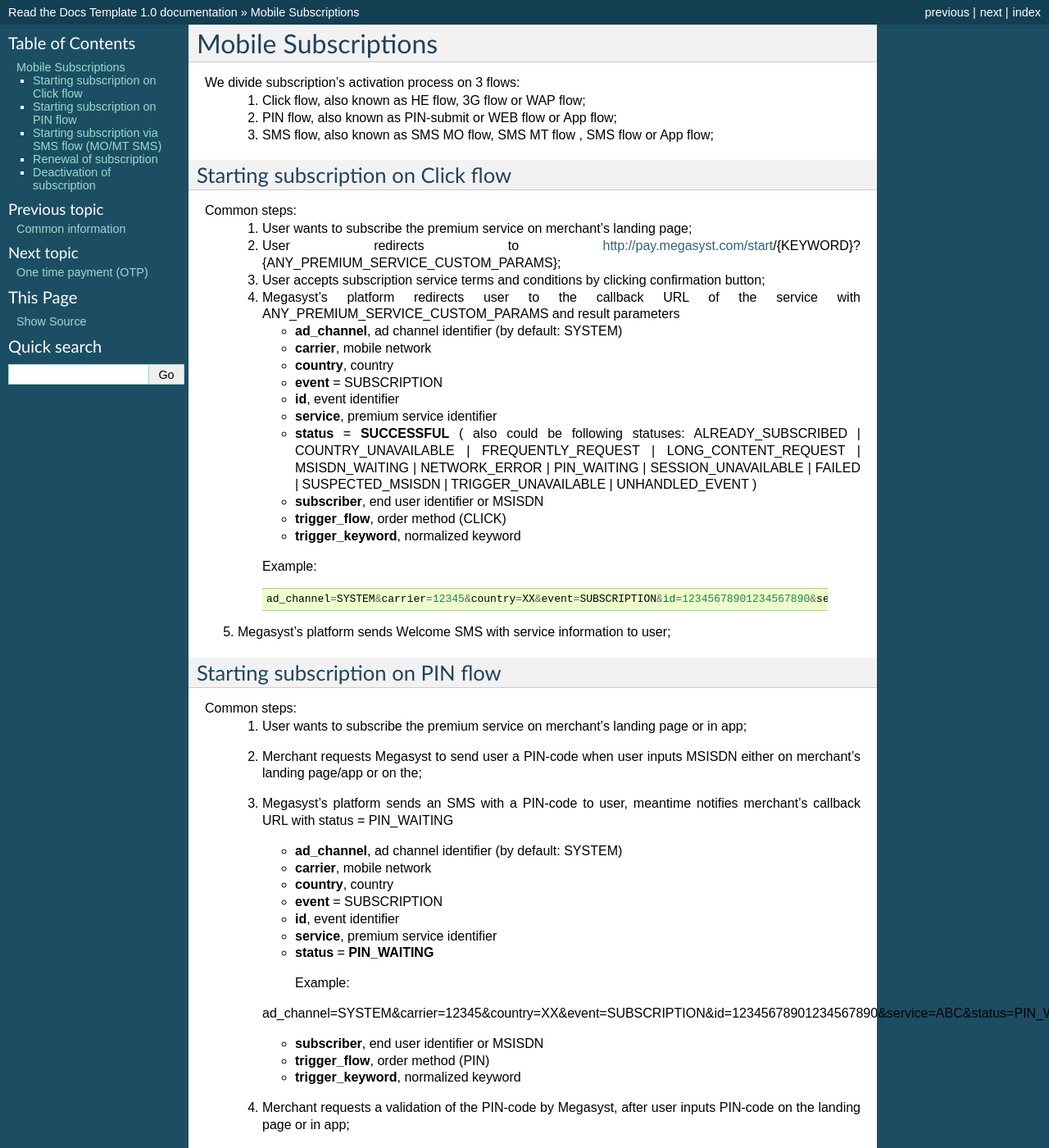
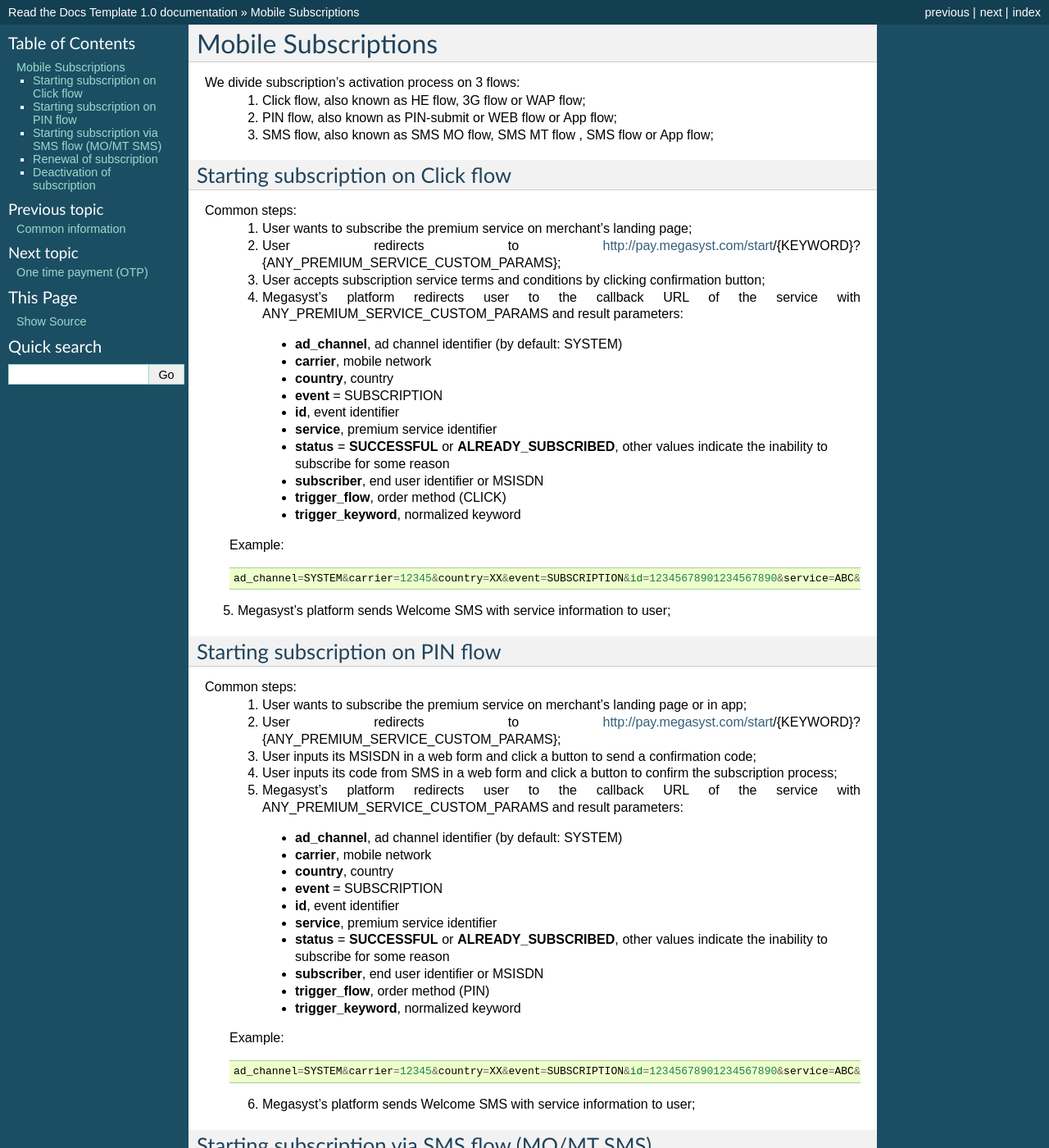
Before and after one commit to megasyst/lab, a Sphinx documentation site: the page built from docs/2_subscription.rst, in a window 1280 px wide and 1400 px high. Shown: the whole window at 82% size. Built offline with Sphinx 7.4.7, drawn with Linux system fonts in a browser that asks for light colours; some of the changed text lies outside the part shown.

Commit message:
Update 2_subscription.rst

```diff
--- a/docs/2_subscription.rst
+++ b/docs/2_subscription.rst
@@ -15,69 +15,48 @@ Common steps:
   1. User wants to subscribe the premium service on merchant's landing page;
   2. User redirects to http://pay.megasyst.com/start/{KEYWORD}?{ANY_PREMIUM_SERVICE_CUSTOM_PARAMS};
   3. User accepts subscription service terms and conditions by clicking confirmation button;
-  4. Megasyst's platform redirects user to the callback URL of the service with ANY_PREMIUM_SERVICE_CUSTOM_PARAMS and result parameters
+  4. Megasyst's platform redirects user to the callback URL of the service with ANY_PREMIUM_SERVICE_CUSTOM_PARAMS and result parameters:
+    * **ad_channel**, ad channel identifier (by default: SYSTEM)
+    * **carrier**, mobile network
+    * **country**, country
+    * **event** = SUBSCRIPTION
+    * **id**, event identifier
+    * **service**, premium service identifier
+    * **status** = **SUCCESSFUL** or **ALREADY_SUBSCRIBED**, other values indicate the inability to subscribe for some reason
+    * **subscriber**, end user identifier or MSISDN
+    * **trigger_flow**, order method (CLICK)
+    * **trigger_keyword**, normalized keyword
 
-     * **ad_channel**, ad channel identifier (by default: SYSTEM)
-     * **carrier**, mobile network
-     * **country**, country
-     * **event** = SUBSCRIPTION
-     * **id**, event identifier
-     * **service**, premium service identifier
-     * **status** = **SUCCESSFUL** ( also could be following statuses: ALREADY_SUBSCRIBED | COUNTRY_UNAVAILABLE | FREQUENTLY_REQUEST | LONG_CONTENT_REQUEST | MSISDN_WAITING | NETWORK_ERROR | PIN_WAITING | SESSION_UNAVAILABLE | FAILED | SUSPECTED_MSISDN | TRIGGER_UNAVAILABLE | UNHANDLED_EVENT )
-     * **subscriber**, end user identifier or MSISDN
-     * **trigger_flow**, order method (CLICK)
-     * **trigger_keyword**, normalized keyword
+  Example::
 
-   Example::
-
-     ad_channel=SYSTEM&carrier=12345&country=XX&event=SUBSCRIPTION&id=12345678901234567890&service=ABC&status=SUCCESSFUL&subscriber=12345678900&trigger_flow=CLICK&trigger_keyword=ABC
+    ad_channel=SYSTEM&carrier=12345&country=XX&event=SUBSCRIPTION&id=12345678901234567890&service=ABC&status=SUCCESSFUL&subscriber=12345678900&trigger_flow=CLICK&trigger_keyword=ABC
 5. Megasyst's platform sends Welcome SMS with service information to user;
-
 
 Starting subscription on PIN flow
 -----------------------------------------
 
 Common steps:
   1. User wants to subscribe the premium service on merchant's landing page or in app;
-  2. Merchant requests Megasyst to send user a PIN-code when user inputs MSISDN either on merchant's landing page/app or on the;
-  3. Megasyst's platform sends an SMS with a PIN-code to user, meantime notifies merchant's callback URL with status = PIN_WAITING
+  2. User redirects to http://pay.megasyst.com/start/{KEYWORD}?{ANY_PREMIUM_SERVICE_CUSTOM_PARAMS};
+  3. User inputs its MSISDN in a web form and click a button to send a confirmation code;
+  4. User inputs its code from SMS in a web form and click a button to confirm the subscription process;
+  5. Megasyst's platform redirects user to the callback URL of the service with ANY_PREMIUM_SERVICE_CUSTOM_PARAMS and result parameters:
+    * **ad_channel**, ad channel identifier (by default: SYSTEM)
+    * **carrier**, mobile network
+    * **country**, country
+    * **event** = SUBSCRIPTION
+    * **id**, event identifier
+    * **service**, premium service identifier
+    * **status** = **SUCCESSFUL** or **ALREADY_SUBSCRIBED**, other values indicate the inability to subscribe for some reason
+    * **subscriber**, end user identifier or MSISDN
+    * **trigger_flow**, order method (PIN)
+    * **trigger_keyword**, normalized keyword
 
-     * **ad_channel**, ad channel identifier (by default: SYSTEM)
-     * **carrier**, mobile network
-     * **country**, country
-     * **event** = SUBSCRIPTION
-     * **id**, event identifier
-     * **service**, premium service identifier
-     * **status** = **PIN_WAITING**
-
-      Example::
-
-     ad_channel=SYSTEM&carrier=12345&country=XX&event=SUBSCRIPTION&id=12345678901234567890&service=ABC&status=PIN_WAITING&subscriber=12345678900&trigger_flow=PIN&trigger_keyword=ABC
-
-
-     * **subscriber**, end user identifier or MSISDN
-     * **trigger_flow**, order method (PIN)
-     * **trigger_keyword**, normalized keyword
-
-  4. Merchant requests a validation of the PIN-code by Megasyst, after user inputs PIN-code on the landing page or in app;
-  5. Megasyst's platform notifies merchant with result parameters
-
-     * **ad_channel**, ad channel identifier (by default: SYSTEM)
-     * **carrier**, mobile network
-     * **country**, country
-     * **event** = SUBSCRIPTION
-     * **id**, event identifier
-     * **service**, premium service identifier
-     * **status** = **SUCCESSFUL** (also could be following statuses: ALREADY_SUBSCRIBED | COUNTRY_UNAVAILABLE | FREQUENTLY_REQUEST | LONG_CONTENT_REQUEST | MSISDN_WAITING | NETWORK_ERROR | PIN_WAITING | SESSION_UNAVAILABLE | FAILED | SUSPECTED_MSISDN | TRIGGER_UNAVAILABLE | UNHANDLED_EVENT )
-     * **subscriber**, end user identifier or MSISDN
-     * **trigger_flow**, order method (PIN)
-     * **trigger_keyword**, normalized keyword
-
-   Example::
+  Example::
 
      ad_channel=SYSTEM&carrier=12345&country=XX&event=SUBSCRIPTION&id=12345678901234567890&service=ABC&status=SUCCESSFUL&subscriber=12345678900&trigger_flow=PIN&trigger_keyword=ABC
 
-6. Megasyst's platform sends Welcome SMS with service information to user;
+  6. Megasyst's platform sends Welcome SMS with service information to user;
 
 
 Starting subscription via SMS flow (MO/MT SMS)
@@ -87,24 +66,23 @@ Common steps:
   1. User wants to subscribe the premium service on merchant's landing page or in app;
   2. User sends SMS with a keyword to a short number;
   3. Megasyst notificates merchant by HTTP with following parameters:
+    * **ad_channel**, ad channel identifier (by default: SYSTEM)
+    * **carrier**, mobile carrier/network operator
+    * **country**, country
+    * **event** = SUBSCRIPTION
+    * **free_period**, free time for using the premium service in seconds
+    * **id**, event identifier
+    * **renewal_period**, period of time for renew the premium subscription service
+    * **service**, premium service identifier
+    * **sn**, mobile service number
+    * **status**, SUCCESSFUL (also could be following statuses: FAILED | WAITING)
+    * **subscriber**, end user identifier or MSISDN
+    * **trigger_data**, raw keyword or SMS body
+    * **trigger_flow** = SMS
+    * **trigger_keyword**, normalized keyword
+    * **trigger_time**, integer timestamp
 
-     * **ad_channel**, ad channel identifier (by default: SYSTEM)
-     * **carrier**, mobile carrier/network operator
-     * **country**, country
-     * **event** = SUBSCRIPTION
-     * **free_period**, free time for using the premium service in seconds
-     * **id**, event identifier
-     * **renewal_period**, period of time for renew the premium subscription service
-     * **service**, premium service identifier
-     * **sn**, mobile service number
-     * **status**, SUCCESSFUL (also could be following statuses: FAILED | WAITING)
-     * **subscriber**, end user identifier or MSISDN
-     * **trigger_data**, raw keyword or SMS body
-     * **trigger_flow** = SMS
-     * **trigger_keyword**, normalized keyword
-     * **trigger_time**, integer timestamp
-
-   Example::
+  Example::
 
      ad_channel=SYSTEM&carrier=12345&country=XX&event=SUBSCRIPTION&free_period=86400&id=12345678901234567890&renewal_period=86400&service=ABC&sn=1234&status=SUCCESSFUL&subscriber=12345678900&subscription=12345678901234567890&trigger_data=abc+123&trigger_flow=SMS&trigger_keyword=ABC&trigger_time=2020-01-01+01%3A01%3A01+UTC
 
@@ -157,8 +135,8 @@ Megasyst notificates partners by HTTP with next parameters:
   * **trigger_keyword**, normalized keyword
   * **trigger_time**, integer timestamp
 
-Example::
+  Example::
 
-  ad_channel=SYSTEM&carrier=12345&country=XX&event=UNSUBSCRIPTION&id=12345678901234567892&service=ABC&sn=1234&status=SUCCESSFUL&subscriber=12345678900&trigger_data=stop+abc&trigger_flow=SMS&trigger_keyword=STOP&trigger_time=2020-01-01+01%3A01%3A01+UTC
+    ad_channel=SYSTEM&carrier=12345&country=XX&event=UNSUBSCRIPTION&id=12345678901234567892&service=ABC&sn=1234&status=SUCCESSFUL&subscriber=12345678900&trigger_data=stop+abc&trigger_flow=SMS&trigger_keyword=STOP&trigger_time=2020-01-01+01%3A01%3A01+UTC
 
 Megasyst's platform sends SMS to user with information about stop of active subscription service.
```
